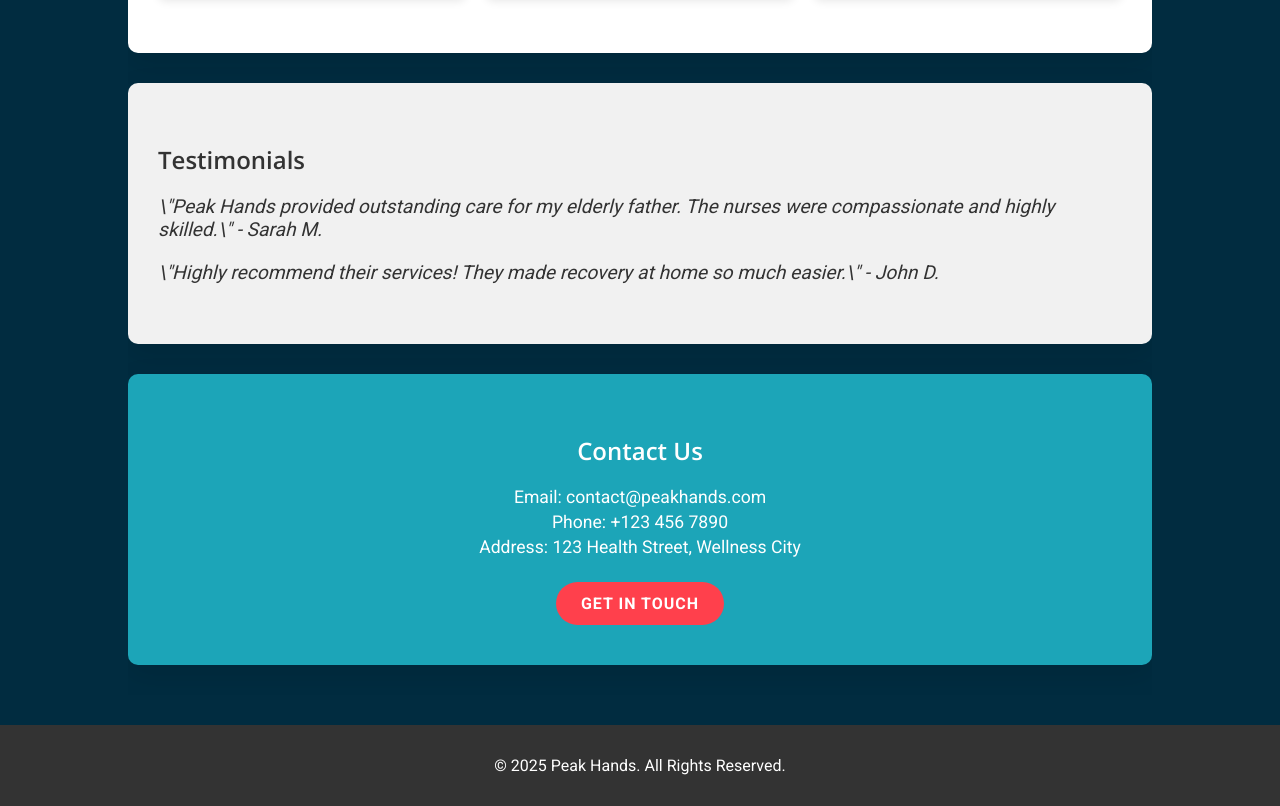
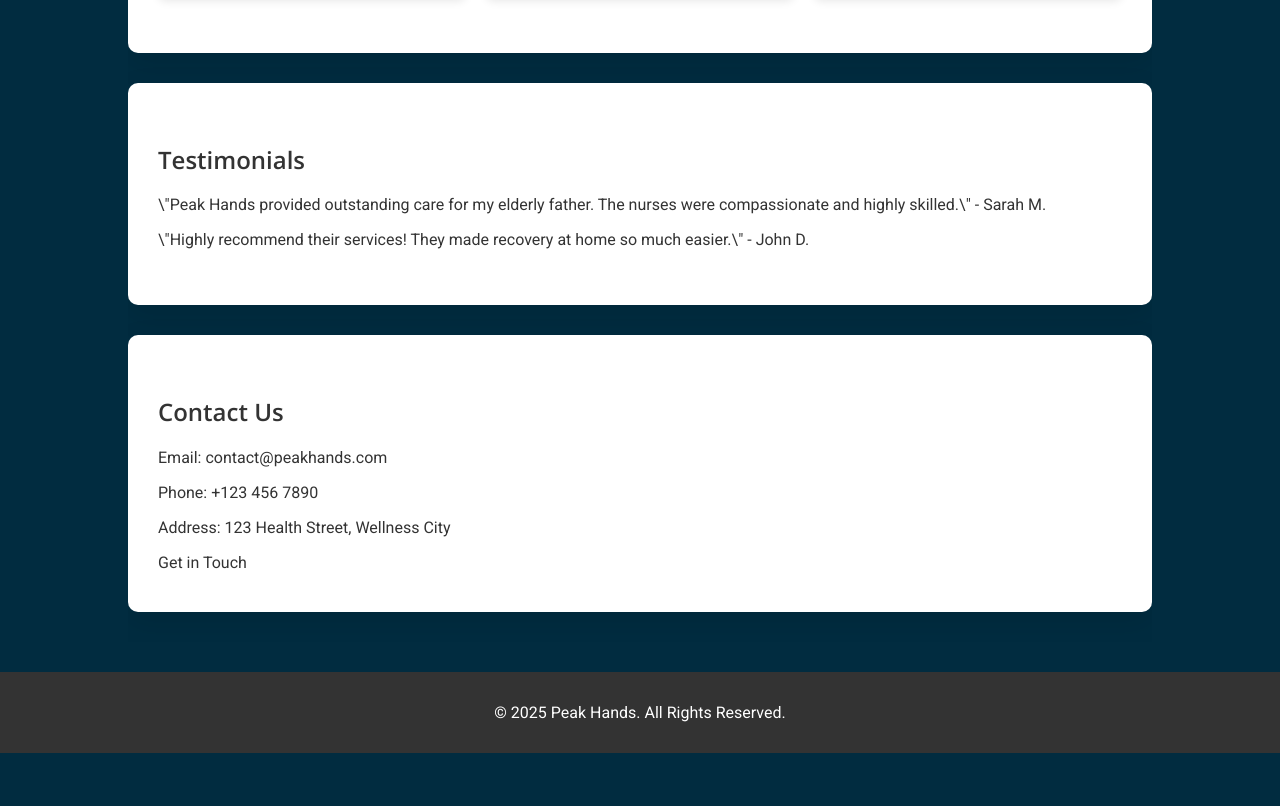
Before and after one commit to peakhandslk/peakhands, a plain HTML site: page index.html in a window 1280 px wide. Shown: the part 874-1680 px from the top of the page. After the commit the page ends 1627 px from the top, so only its background shows below. Drawn offline with nearby package versions, Linux system fonts and the light colour scheme.

Commit message:
Update index.html

```diff
--- a/index.html
+++ b/index.html
@@ -98,55 +98,6 @@
             transform: translateY(-10px);
         }
 
-        /* Testimonials Section */
-        #testimonials {
-            background: #f1f1f1;
-            padding: 40px 30px;
-            border-radius: 10px;
-            box-shadow: 0 10px 30px rgba(0, 0, 0, 0.1);
-        }
-
-        #testimonials p {
-            font-style: italic;
-            font-size: 1.2rem;
-            margin-bottom: 20px;
-        }
-
-        /* Contact Section */
-        #contact {
-            background: #1CA5B8;
-            color: white;
-            padding: 40px 30px;
-            border-radius: 10px;
-            box-shadow: 0 10px 30px rgba(0, 0, 0, 0.1);
-            text-align: center;
-        }
-
-        #contact p {
-            font-size: 1.1rem;
-            margin: 5px 0;
-        }
-
-        /* Button Styles */
-        .btn {
-            display: inline-block;
-            background: #FF404C;
-            color: white;
-            padding: 12px 25px;
-            text-align: center;
-            font-weight: 600;
-            border-radius: 50px;
-            text-transform: uppercase;
-            letter-spacing: 1px;
-            margin-top: 20px;
-            transition: background 0.3s ease;
-        }
-
-        .btn:hover {
-            background: #d6303a;
-            cursor: pointer;
-        }
-
         /* Footer Styles */
         footer {
             background: #333;
@@ -182,12 +133,12 @@
         <section class="section" id="services">
             <h2>Our Services</h2>
             <ul>
-                <li>24/7 In-Home Nursing</li>
-                <li>Post-Surgery Care</li>
-                <li>Senior & Elderly Care</li>
-                <li>Palliative & Hospice Care</li>
-                <li>Physiotherapy & Rehabilitation</li>
-                <li>Medication Management</li>
+                <li><a href="in-home-nursing.html">24/7 In-Home Nursing</a></li>
+                <li><a href="post-surgery-care.html">Post-Surgery Care</a></li>
+                <li><a href="elderly-care.html">Senior & Elderly Care</a></li>
+                <li><a href="palliative-care.html">Palliative & Hospice Care</a></li>
+                <li><a href="physiotherapy.html">Physiotherapy & Rehabilitation</a></li>
+                <li><a href="medication-management.html">Medication Management</a></li>
             </ul>
         </section>
 
```
